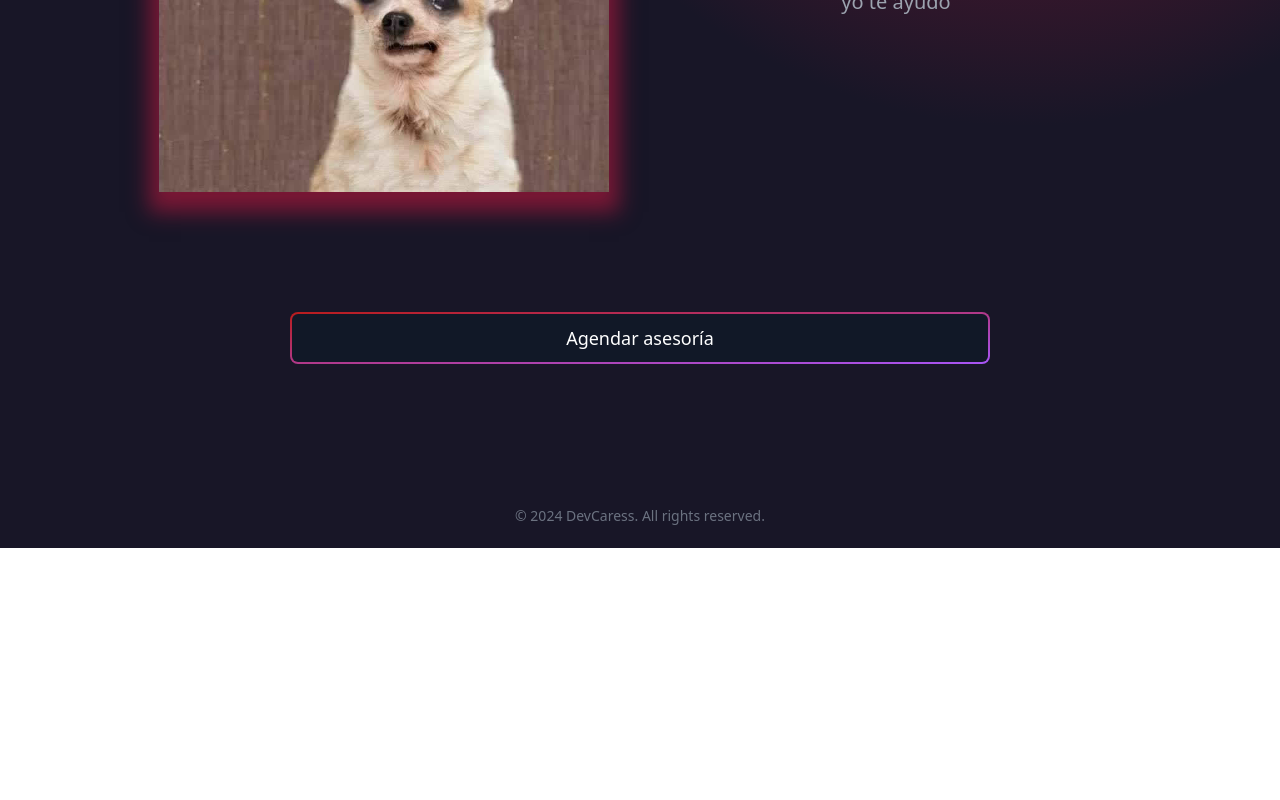
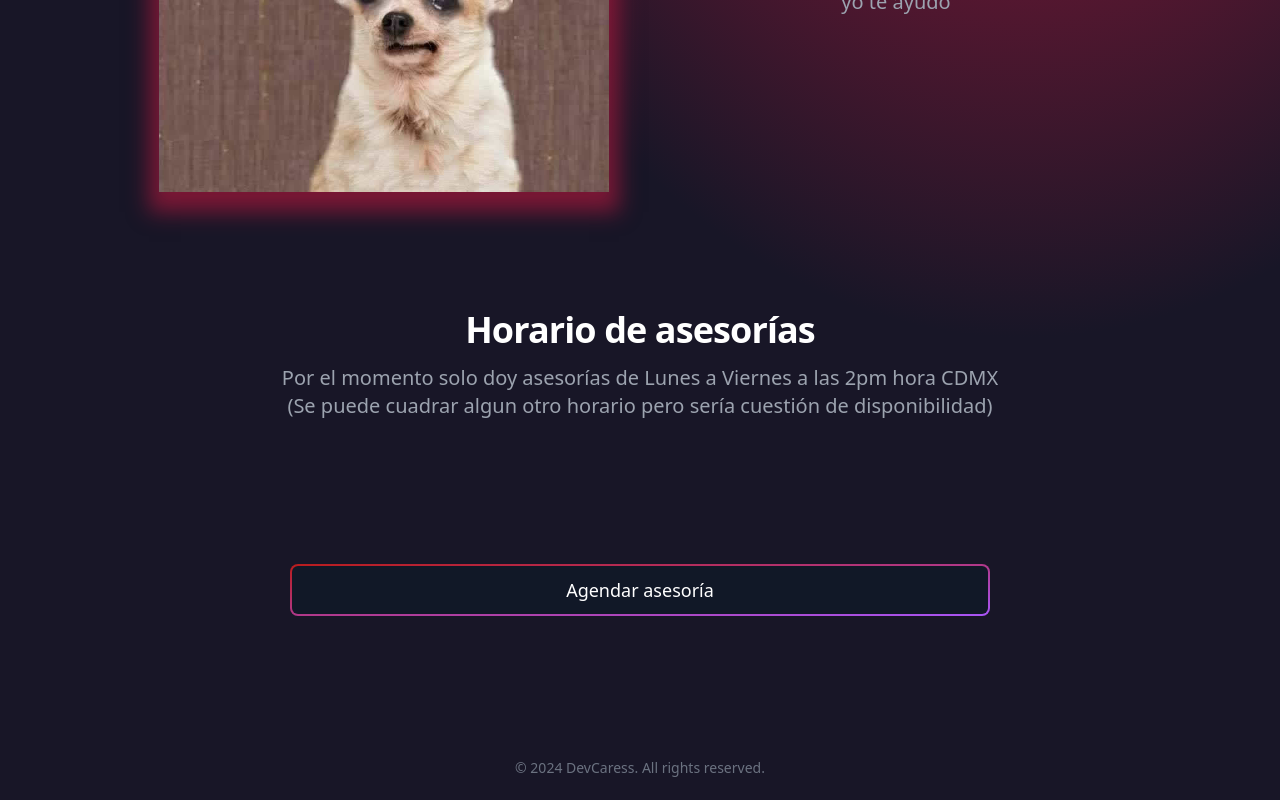
Before and after one commit to DevCaress/links, a Nuxt app: page /asesorias in a window 1280 px wide. Shown: the part 2070-2870 px from the top of the page. Before the commit the page ends 2618 px from the top, so only its background shows below. Built offline with nearby package versions, Linux system fonts and the light colour scheme.

Commit message:
update links and asesorias

```diff
--- a/pages/asesorias/index.vue
+++ b/pages/asesorias/index.vue
@@ -111,6 +111,24 @@ import MainLayout from "~/layouts/MainLayout.vue";
         </div>
       </section>
 
+      <section class="md:flex">
+        <div
+          class="w-10/12 flex flex-col justify-center items-center mx-auto"
+        >
+          <h2
+            class="mb-4 text-4xl font-extrabold leading-none tracking-tight  text-white"
+          >
+            Horario de asesorías
+          </h2>
+          <p
+            class="mb-6 text-lg font-normal lg:text-xl sm:px-16 text-gray-400"
+          >
+            Por el momento solo doy asesorías de Lunes a Viernes a las 2pm hora CDMX <br>
+            (Se puede cuadrar algun otro horario pero sería cuestión de disponibilidad)
+          </p>
+        </div>
+      </section>
+
       <section>
         <div class="block w-full max-w-[700px] cursor-pointer mx-auto">
           <div
--- a/pages/index.vue
+++ b/pages/index.vue
@@ -9,14 +9,6 @@ import facebook from "~/assets/facebook.png";
 import MainLayout from "~/layouts/MainLayout.vue";
 
 const btns = ref([
-  {
-    text: "Webinar sobre Inteligencia Artificial - Tripleten",
-    link: "https://go.tripleten.com/devcaress2",
-  },
-  {
-    text: "Flores Amarillas repositorio 🌻🌻🌻",
-    link: "https://github.com/DevCaress/yellow-flowers",
-  },
   {
     text: "Asesorías personalizadas 🚀🚀🚀",
     link: "https://caress.dev/asesorias",
```
Also changed, not shown: 1 other file (tests, documents, lock files or other folders).
